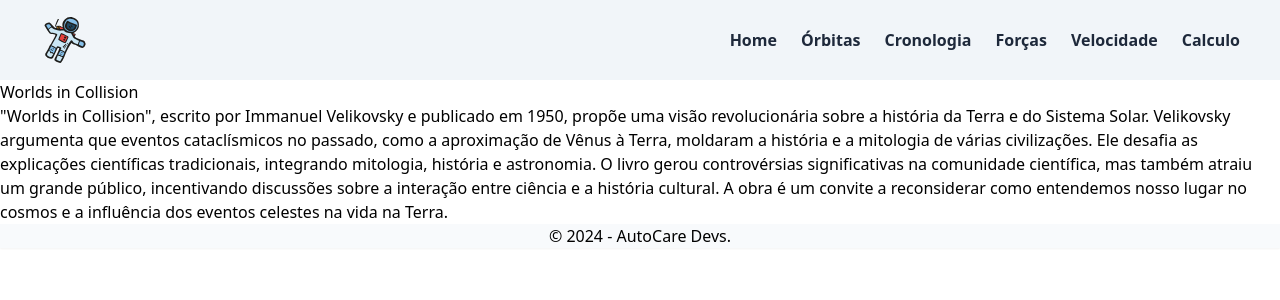
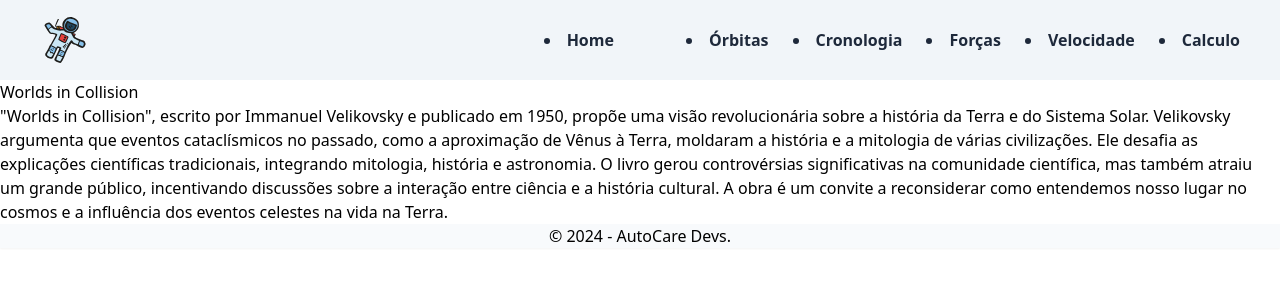
Before and after one commit to MikaelDv/CP5-Front, a Next.js app: page / in a window 1280 px wide. Shown: the top 300 px of the page. Built offline with nearby package versions, Linux system fonts and the light colour scheme.

Commit message:
rotas funcionando

```diff
--- a/next.config.mjs
+++ b/next.config.mjs
@@ -9,7 +9,17 @@ const nextConfig = {
                 port: '',
             }
         ],
+        remotePatterns: [
+            {
+                protocol: 'https',
+                hostname: 'apod.nasa.gov',
+                pathname: '/**',
+                port: '',
+            }
+        ],
     }
+
+
 };
 
 export default nextConfig;
--- /dev/null
+++ b/src/app/calculo/page.tsx
@@ -0,0 +1,16 @@
+
+export default function Calculo() {
+
+    return (
+        <main>
+            <h1>Calculo de  Velikovsky </h1>
+            <p>
+                Embora Velikovsky tenha sido fortemente criticado por cientistas da época,
+                suas ideias provocaram debates sobre a validade dos cálculos tradicionais na astronomia e a possibilidade de eventos cósmicos catastróficos no passado histórico da Terra.
+                No entanto, suas teorias não foram apoiadas por observações astronômicas ou por modelos matemáticos aceitos pela comunidade científica.
+            </p>
+
+        </main>
+    )
+
+}
--- /dev/null
+++ b/src/app/cronologia/page.tsx
@@ -0,0 +1,14 @@
+export default function Cronologia() {
+
+    return (
+        <main>
+            <h1>Cronologia dos Eventos</h1>
+            <p>Ele questionou a cronologia aceita de eventos históricos e astronômicos,
+                propondo que certos eventos catastróficos ocorreram em tempos muito mais recentes do que a ciência convencional sugere.
+                A ideia de que planetas poderiam ter mudado de órbita tão recentemente desafiava as teorias astronômicas da época,
+                que se baseavam em cálculos de órbitas estáveis por milhões de anos.
+            </p>
+        </main>
+    )
+
+}
--- /dev/null
+++ b/src/app/forcas/page.tsx
@@ -0,0 +1,13 @@
+
+export default function Forcas() {
+
+    return (
+        <main>
+            <h1>Forças Gravitacionais e Eletromagnéticas</h1>
+            <p>EVelikovsky propôs que as forças eletromagnéticas entre planetas poderiam ter desempenhado um papel significativo nos encontros próximos,
+                algo que contraria o modelo puramente gravitacional aceito na física celeste. Ele sugeriu que os cálculos gravitacionais sozinhos não explicavam adequadamente as interações planetárias propostas em suas teorias.
+            </p>
+        </main>
+    )
+
+}
--- /dev/null
+++ b/src/app/velocidade/page.tsx
@@ -0,0 +1,13 @@
+
+export default function Velocidade() {
+
+    return (
+        <main>
+            <h1>Velocidade e Trajetória de Vênus</h1>
+            <p>
+                Velikovsky propôs que Vênus teria sido expulsa de Júpiter como um cometa e, em seguida, passou perto da Terra antes de se estabelecer na sua órbita atual. Isso teria ocorrido num curto período de tempo, algo que desafiava as equações de mecânica orbital clássica, que sugerem que as mudanças de órbita de planetas e corpos celestes são lentas e estáveis.
+            </p>
+        </main>
+    )
+
+}
--- a/src/components/Cabecalho/Cabecalho.tsx
+++ b/src/components/Cabecalho/Cabecalho.tsx
@@ -1,5 +1,6 @@
 import Image from "next/image";
 import Menu from "../Menu/Menu";
+import Link from "next/link";
 import "@/styles/cabecalho.css";
 
 // https://api.nasa.gov/planetary/apod?count=1&api_key=TjenLEVuZAd7bT0ahlUfeyhUUgVEvaRyQTdmHBJB
@@ -9,15 +10,13 @@ export default function Cabecalho() {
         <header className="cabecalho">
             <Image src="/img/atronaut-svgrepo-com.svg" alt="Astronauta Logo." width={50} height={50} />
             <Menu />
-            <div>
-                <ul className="text-center">
-                    <li>Home</li>
-                    <li>Órbitas</li>
-                    <li>Cronologia</li>
-                    <li>Forças</li>
-                    <li>Velocidade</li>
-                    <li>Calculo</li>
-                </ul>
+            <div className="text-center">
+                <li className='list-disc mx-12'><Link className='Link' href="/">Home</Link></li>
+                <li className='list-disc mx-12'><Link className='Link' href="/orbitas">Órbitas</Link></li>
+                <li className='list-disc mx-12'><Link className='Link' href="/cronologia">Cronologia</Link></li>
+                <li className='list-disc mx-12'><Link className='Link' href="/forcas">Forças</Link></li>
+                <li className='list-disc mx-12'><Link className='Link' href="/velocidade">Velocidade</Link></li>
+                <li className='list-disc mx-12'><Link className='Link' href="/calculo">Calculo</Link></li>
             </div>
         </header>
     )
--- a/src/components/Menu/Menu.tsx
+++ b/src/components/Menu/Menu.tsx
@@ -1,7 +1,7 @@
 import React from 'react'
 
 export default function Menu() {
-  return (
-    <h1></h1>
-  )
+    return (
+        <h1></h1>
+    )
 }
```
